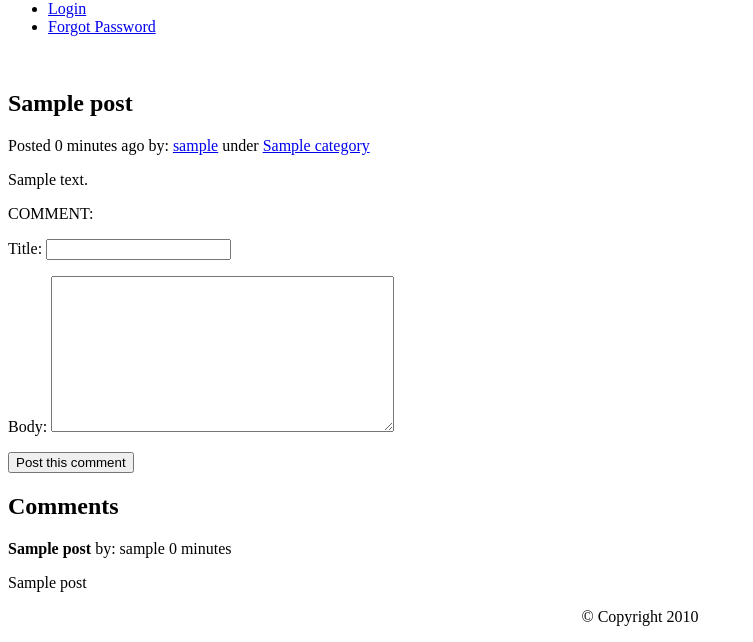
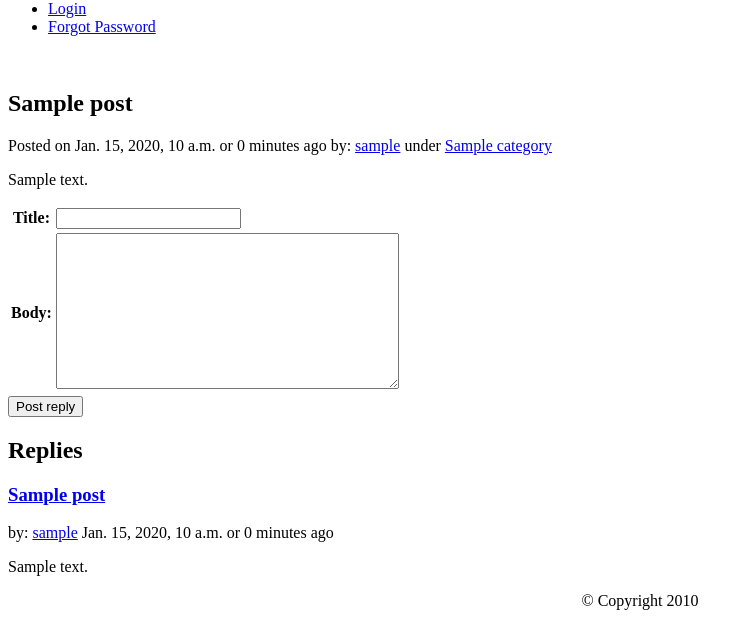
Before and after one commit to wenbert/clientarea, a Django app: template templates/message/view_message.html in a window 1280 px wide. Shown: the part 346-988 px from the top of the page, without its empty margins (0-753 px from the left). After the commit the page ends 956 px from the top, so only its background shows below. Run offline with Django 3.2, Linux system fonts and the light colour scheme; the template is opened without the code that fills it: values that come from a table or form of the project are taken from there, others are empty; tables that the repository leaves empty hold one stand-in row (values such as "Sample post"); parts of the project's set-up code (start-up, migrations or seed data) failed here and were passed over; some libraries are stand-ins or nearby versions.

Commit message:
various updates to messaging/post/comments

```diff
--- a/templates/base.html
+++ b/templates/base.html
@@ -52,7 +52,7 @@
 
     {% if messages %}
     <div class="span-24 last">
-    <ul class="messages">
+    <ul class="messages" id="message_box">
         {% for message in messages %}
         <li{% if message.tags %} class="{{ message.tags }}"{% endif %}>{{ message }}</li>
         {% endfor %}
@@ -67,5 +67,12 @@
     </div>
     {% endblock %}
 </div>
+<script>
+$(document).ready(function(){
+    $("#message_box").click(function(event){
+        $(this).fadeOut();
+    });
+});
+</script>
 </body>
 </html>
--- a/templates/home/browse_files.html
+++ b/templates/home/browse_files.html
@@ -5,7 +5,7 @@
     <a href="/message/post_message/{{groupid}}">Post a message in this group.</a>
 </div>
 
-<div class="span-24 last">
+<div class="span-24 last" style="display: none;">
     <h2><span class="grey">Current Directory:</span> <b>{{current_directory}}</b></h2>
     <a href="/message/post_message">Upload a file to this directory.</a>
 </div>
--- a/templates/message/by_category.html
+++ b/templates/message/by_category.html
@@ -25,7 +25,7 @@
                     <img src="/images/icons/new.png"/><b><a href="/message/view/{{post.id}}">{{post.title}}</a></b>
                 {%endif%}
             </td>
-            <td>{{post.published}}</td>
+            <td>{{post.published}} / {{post.published|timesince}} ago</td>
             <td>{{post.user}}</td>
             <td>[x] replies / 0 new (last reply posted on...)</td>
         </tr>
--- a/templates/message/view_message.html
+++ b/templates/message/view_message.html
@@ -3,7 +3,7 @@
 <div class="span-24 last">
     <h2>{{message.title}}</h2>
     <div>
-        Posted {{message.published|timesince}} ago by: <a href="/profiles/{{message.user}}">{{message.user}}</a>
+        Posted on {{message.published}} or {{message.published|timesince}} ago by: <a href="/profiles/{{message.user}}">{{message.user}}</a>
         under
         <a href="/message/cat/{{message.group.id}}/{{message.category.id}}">{{message.category}}</a>
     </div>
@@ -14,27 +14,52 @@
     </p>
 </div>
 <div class="span-24 last">
-    COMMENT:
+    <div  id="dialog">
     <form action="/message/post_message/{{message.group.id}}?postid={{message.id}}" method="POST">
     {% csrf_token %}
-    {{commentform.as_p}}
-    <input type="submit" id="save_button" value="Post this comment"/>
+    <table class="comment_form_table">
+    {{commentform.as_table}}
+    </table>
+    <input type="submit" id="save_button" value="Post reply"/>
     </form>
+    </div>
 </div>
 <div class="span-24 last">
-    <h2>Comments</h2>
+    <h2>Replies</h2>
     {% if comments%}
         {%for comment in comments%}
-            <b>{{comment.comment.title}}</b>
-            by:
-           {{comment.comment.user}}
-           {{comment.comment.published|timesince}}
-           <p>
-           {{comment.comment}}
-           </p>
+            <div>
+               <h3 class="comment_title"><a name="comment_{{comment.comment.id}}" href="#comment_{{comment.comment.id}}">{{comment.comment.title}}</a></h3>
+               <div class="comment_meta">by:
+               <a href="/profiles/{{comment.comment.user}}">{{comment.comment.user}}</a>
+               {{comment.comment.published}} or {{comment.comment.published|timesince}} ago
+                </div>
+               <p class="comment_p">
+               {{comment.comment.body}}
+               </p>
+            </div>
         {%endfor%}
 
     {%endif%}
 
 </div>
+<script>
+$(document).ready(function(){
+
+    $("form").submit(function() {
+        if($("#id_title").val()=="") {
+            $("#id_title").focus();
+            alert("Please provide a title for your reply.")
+            return false;
+        }
+        if($("#id_body").val()=="") {
+            $("#id_body").focus();
+            alert("Please provide some content for your reply.")
+            return false;
+        }
+        return true;
+    });
+});
+</script>
+
 {% endblock %}
```
Also changed, not shown: message/views.py (+17 -3 lines).
